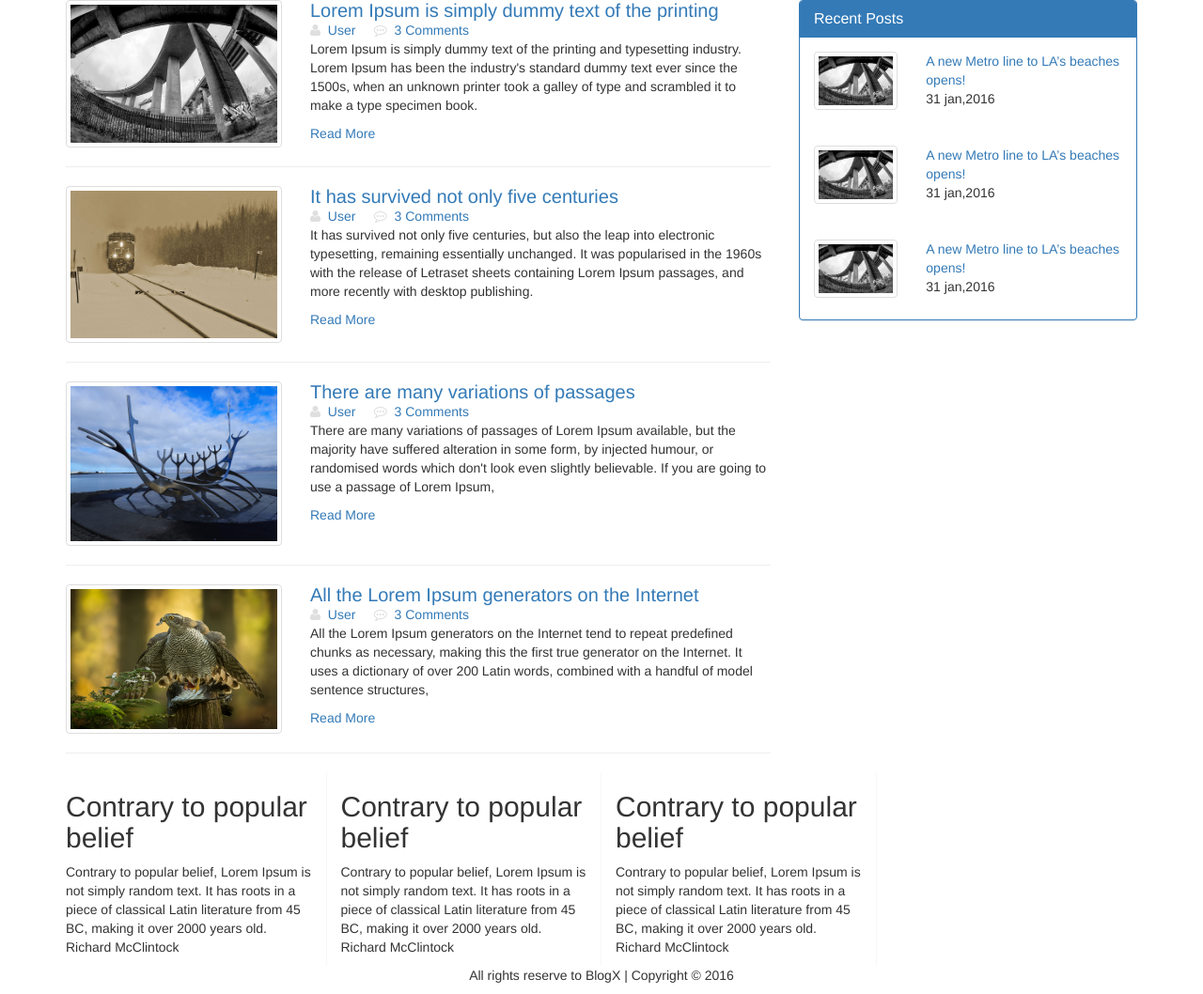
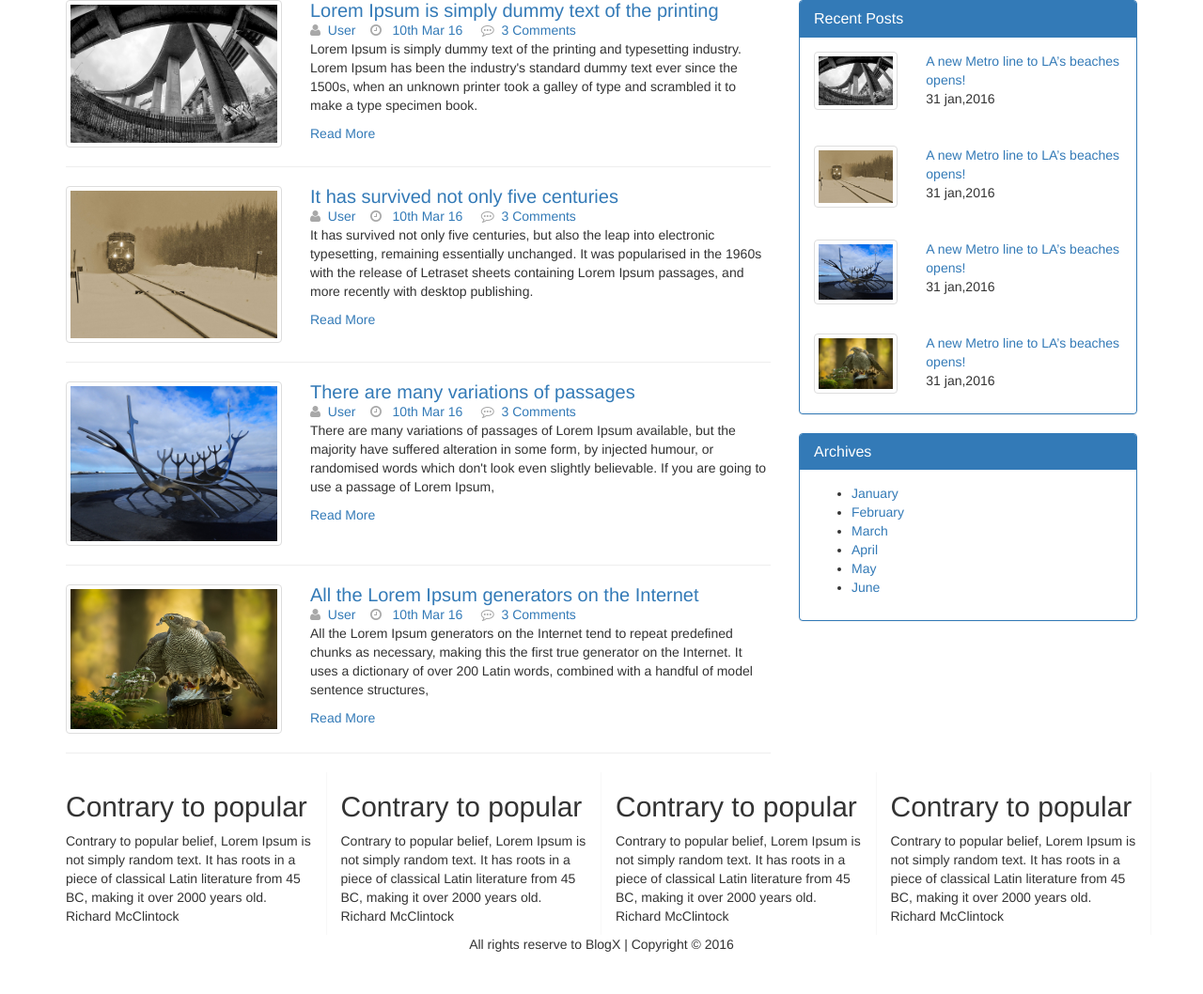
Before and after one commit to themeexpress/Blogx, a PHP site: page / in a window 1280 px wide. Shown: the part 72-1130 px from the top of the page at 94% size. After the commit the page ends 1085 px from the top, so only its background shows below. Run offline with PHP 8.4, Linux system fonts and the light colour scheme.

Commit message:
date add
date add in post with icon

```diff
--- a/css/custom.css
+++ b/css/custom.css
@@ -9,6 +9,6 @@ text-align: center;
 }
 
 .posttitle{font-size: 20px; color:;padding: 0px;margin: 0px;}
-.fa-commenting-o{color:#dfdfdf;}
-.fa-user{color:#dfdfdf;}
+.fa-commenting-o{color:#a8a8a8;}
+.fa-user,.fa-clock-o{color:#a8a8a8;}
 .footer1{border-right:1px solid #F8F8F8; }
--- a/index.html
+++ b/index.html
@@ -5,7 +5,7 @@
     <meta http-equiv="X-UA-Compatible" content="IE=edge">
     <meta name="viewport" content="width=device-width, initial-scale=1">
     <!-- The above 3 meta tags *must* come first in the head; any other head content must come *after* these tags -->
-    <title>Bootstrap 101 Template</title>
+    <title>Blog X</title>
 
     <!-- Bootstrap -->
     <link href="css/bootstrap.min.css" rel="stylesheet">
@@ -71,7 +71,7 @@
                         </div>
                         <div class="col-md-8">
                           <h2 class="posttitle"><a href="#">Lorem Ipsum is simply dummy text of the printing</a></h2>
-                          <i class="fa fa-user" aria-hidden="true"></i>&nbsp;&nbsp;<a href="#">User</a>&nbsp;&nbsp;&nbsp;&nbsp; <i class="fa fa-commenting-o" aria-hidden="true"></i>&nbsp;&nbsp;<a href="#">3 Comments</a>
+                          <i class="fa fa-user" aria-hidden="true"></i>&nbsp;&nbsp;<a href="#">User</a>&nbsp;&nbsp;&nbsp;&nbsp;<i class="fa fa-clock-o" aria-hidden="true"></i>&nbsp;&nbsp;&nbsp;<a href="#">10th Mar 16</a> &nbsp;&nbsp;&nbsp;&nbsp;<i class="fa fa-commenting-o" aria-hidden="true"></i>&nbsp;&nbsp;<a href="#">3 Comments</a>
                           <p>Lorem Ipsum is simply dummy text of the printing and typesetting industry. Lorem Ipsum has been the industry's standard dummy text ever since the 1500s, when an unknown printer took a galley of type and scrambled it to make a type specimen book.
                           </p>
                           <a href="#">Read More</a>
@@ -88,7 +88,7 @@
                         </div>
                         <div class="col-md-8">
                           <h2 class="posttitle"><a href="#">It has survived not only five centuries</a></h2>
-                          <i class="fa fa-user" aria-hidden="true"></i>&nbsp;&nbsp;<a href="#">User</a>&nbsp;&nbsp;&nbsp;&nbsp; <i class="fa fa-commenting-o" aria-hidden="true"></i>&nbsp;&nbsp;<a href="#">3 Comments</a>
+                          <i class="fa fa-user" aria-hidden="true"></i>&nbsp;&nbsp;<a href="#">User</a>&nbsp;&nbsp;&nbsp;&nbsp;<i class="fa fa-clock-o" aria-hidden="true"></i>&nbsp;&nbsp;&nbsp;<a href="#">10th Mar 16</a> &nbsp;&nbsp;&nbsp;&nbsp;<i class="fa fa-commenting-o" aria-hidden="true"></i>&nbsp;&nbsp;<a href="#">3 Comments</a>
                           <p> It has survived not only five centuries, but also the leap into electronic typesetting, remaining essentially unchanged. It was popularised in the 1960s with the release of Letraset sheets containing Lorem Ipsum passages, and more recently with desktop publishing.
                           </p>
                           <a href="#">Read More</a>
@@ -102,7 +102,7 @@
                         </div>
                         <div class="col-md-8">
                           <h2 class="posttitle"><a href="#">There are many variations of passages</a></h2>
-                          <i class="fa fa-user" aria-hidden="true"></i>&nbsp;&nbsp;<a href="#">User</a>&nbsp;&nbsp;&nbsp;&nbsp; <i class="fa fa-commenting-o" aria-hidden="true"></i>&nbsp;&nbsp;<a href="#">3 Comments</a>
+                          <i class="fa fa-user" aria-hidden="true"></i>&nbsp;&nbsp;<a href="#">User</a>&nbsp;&nbsp;&nbsp;&nbsp;<i class="fa fa-clock-o" aria-hidden="true"></i>&nbsp;&nbsp;&nbsp;<a href="#">10th Mar 16</a> &nbsp;&nbsp;&nbsp;&nbsp;<i class="fa fa-commenting-o" aria-hidden="true"></i>&nbsp;&nbsp;<a href="#">3 Comments</a>
                           <p>There are many variations of passages of Lorem Ipsum available, but the majority have suffered alteration in some form, by injected humour, or randomised words which don't look even slightly believable. If you are going to use a passage of Lorem Ipsum,
                           </p>
                           <a href="#">Read More</a>
@@ -118,7 +118,7 @@
                         </div>
                         <div class="col-md-8">
                           <h2 class="posttitle"><a href="#">All the Lorem Ipsum generators on the Internet</a></h2>
-                          <i class="fa fa-user" aria-hidden="true"></i>&nbsp;&nbsp;<a href="#">User</a>&nbsp;&nbsp;&nbsp;&nbsp; <i class="fa fa-commenting-o" aria-hidden="true"></i>&nbsp;&nbsp;<a href="#">3 Comments</a>
+                          <i class="fa fa-user" aria-hidden="true"></i>&nbsp;&nbsp;<a href="#">User</a>&nbsp;&nbsp;&nbsp;&nbsp;<i class="fa fa-clock-o" aria-hidden="true"></i>&nbsp;&nbsp;&nbsp;<a href="#">10th Mar 16</a> &nbsp;&nbsp;&nbsp;&nbsp;<i class="fa fa-commenting-o" aria-hidden="true"></i>&nbsp;&nbsp;<a href="#">3 Comments</a>
                           <p>All the Lorem Ipsum generators on the Internet tend to repeat predefined chunks as necessary, making this the first true generator on the Internet. It uses a dictionary of over 200 Latin words, combined with a handful of model sentence structures,
                           </p>
                           <a href="#">Read More</a>
@@ -134,9 +134,9 @@
                         <div class="panel-heading">
                           <h3 class="panel-title">Recent Posts</h3>
                         </div>
-                        <div class="panel-body">
+                        <div class="panel-body border-bottom">
                           <div class="row">
-                            <div class="col-md-4 col-sm-2">
+                            <div class="col-md-4 col-sm-2 col-xs-4">
                               <img src="image/one.jpg" class="img-thumbnail">
                             </div>
                             <div class="col-md-8">
@@ -145,10 +145,10 @@
                             </div>
                           </div>
                         </div>
-                        <div class="panel-body">
+                        <div class="panel-body border-bottom">
                           <div class="row">
-                            <div class="col-md-4 col-sm-2">
-                              <img src="image/one.jpg" class="img-thumbnail">
+                            <div class="col-md-4 col-sm-2 col-xs-4">
+                              <img src="image/two.jpg" class="img-thumbnail">
                             </div>
                             <div class="col-md-8">
                               <a href="#">A new Metro line to LA’s beaches opens!</a>
@@ -156,16 +156,42 @@
                             </div>
                           </div>
                         </div>
-                        <div class="panel-body">
+                        <div class="panel-body border-bottom">
                           <div class="row">
-                            <div class="col-md-4 col-sm-2">
-                              <img src="image/one.jpg" class="img-thumbnail">
+                            <div class="col-md-4 col-sm-2 col-xs-4">
+                              <img src="image/there.jpg" class="img-thumbnail">
                             </div>
                             <div class="col-md-8">
                               <a href="#">A new Metro line to LA’s beaches opens!</a>
                               <p>31 jan,2016</p>
                             </div>
                           </div>
+                        </div>
+                        <div class="panel-body border-bottom">
+                          <div class="row">
+                            <div class="col-md-4 col-sm-2 col-xs-4">
+                              <img src="image/four.jpg" class="img-thumbnail">
+                            </div>
+                            <div class="col-md-8">
+                              <a href="#">A new Metro line to LA’s beaches opens!</a>
+                              <p>31 jan,2016</p>
+                            </div>
+                          </div>
+                        </div>
+                      </div>
+                      <div class="panel panel-primary">
+                        <div class="panel-heading">
+                          <h3 class="panel-title">Archives</h3>
+                        </div>
+                        <div class="panel-body no-padding">
+                          <ul class="list-sidebar">
+                            <li><a href="#">January</a></li>
+                            <li><a href="#">February</a></li>
+                            <li><a href="#">March</a></li>
+                            <li><a href="#">April</a></li>
+                            <li><a href="#">May</a></li>
+                            <li><a href="#">June</a></li>
+                          </ul>
                         </div>
                       </div>
                   </div><!--End Sidebar area-->
@@ -185,19 +211,25 @@
           <div class="col-md-3 footer1">
 
             <article>
-              <h2>Contrary to popular belief</h2>
+              <h2>Contrary to popular</h2>
               <p>Contrary to popular belief, Lorem Ipsum is not simply random text. It has roots in a piece of classical Latin literature from 45 BC, making it over 2000 years old. Richard McClintock</p>
             </article>
           </div>
           <div class="col-md-3 footer1">
             <article>
-              <h2>Contrary to popular belief</h2>
+              <h2>Contrary to popular</h2>
               <p>Contrary to popular belief, Lorem Ipsum is not simply random text. It has roots in a piece of classical Latin literature from 45 BC, making it over 2000 years old. Richard McClintock</p>
             </article>
           </div>
           <div class="col-md-3 footer1">
             <article>
-              <h2>Contrary to popular belief</h2>
+              <h2>Contrary to popular</h2>
+              <p>Contrary to popular belief, Lorem Ipsum is not simply random text. It has roots in a piece of classical Latin literature from 45 BC, making it over 2000 years old. Richard McClintock</p>
+            </article>
+          </div>
+          <div class="col-md-3 footer1">
+            <article>
+              <h2>Contrary to popular</h2>
               <p>Contrary to popular belief, Lorem Ipsum is not simply random text. It has roots in a piece of classical Latin literature from 45 BC, making it over 2000 years old. Richard McClintock</p>
             </article>
           </div>
```
